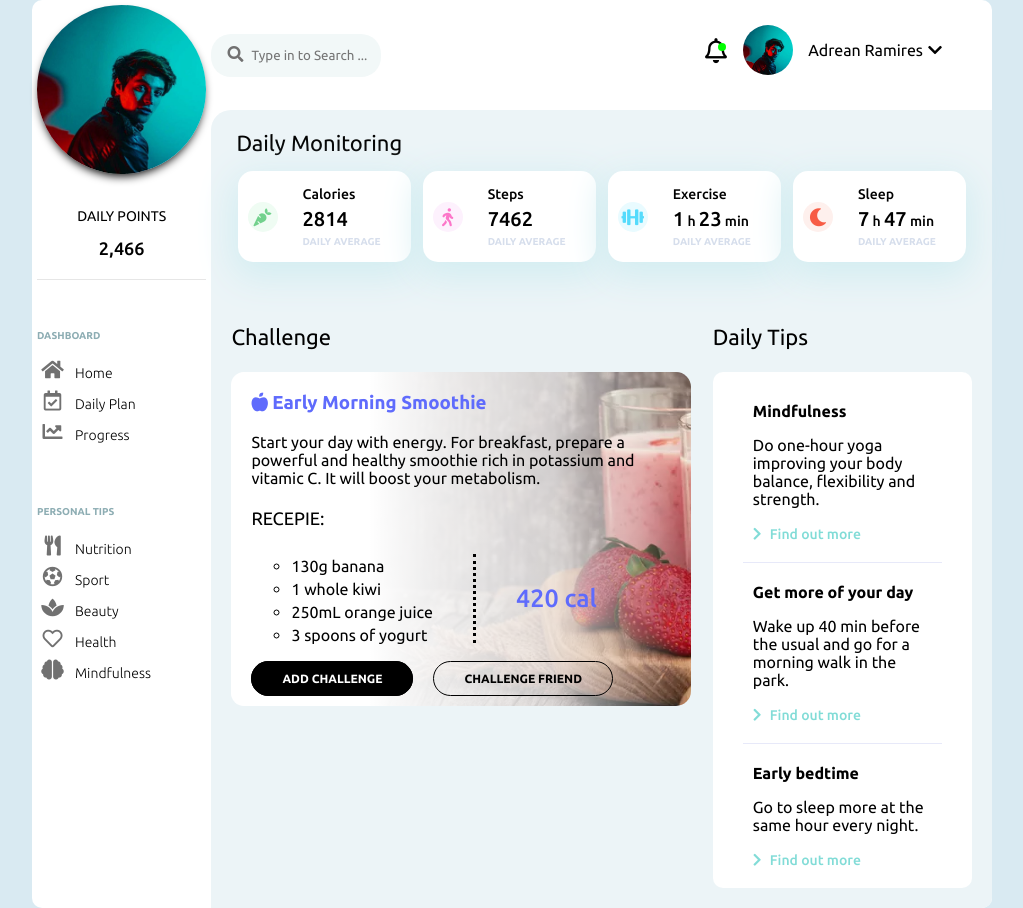
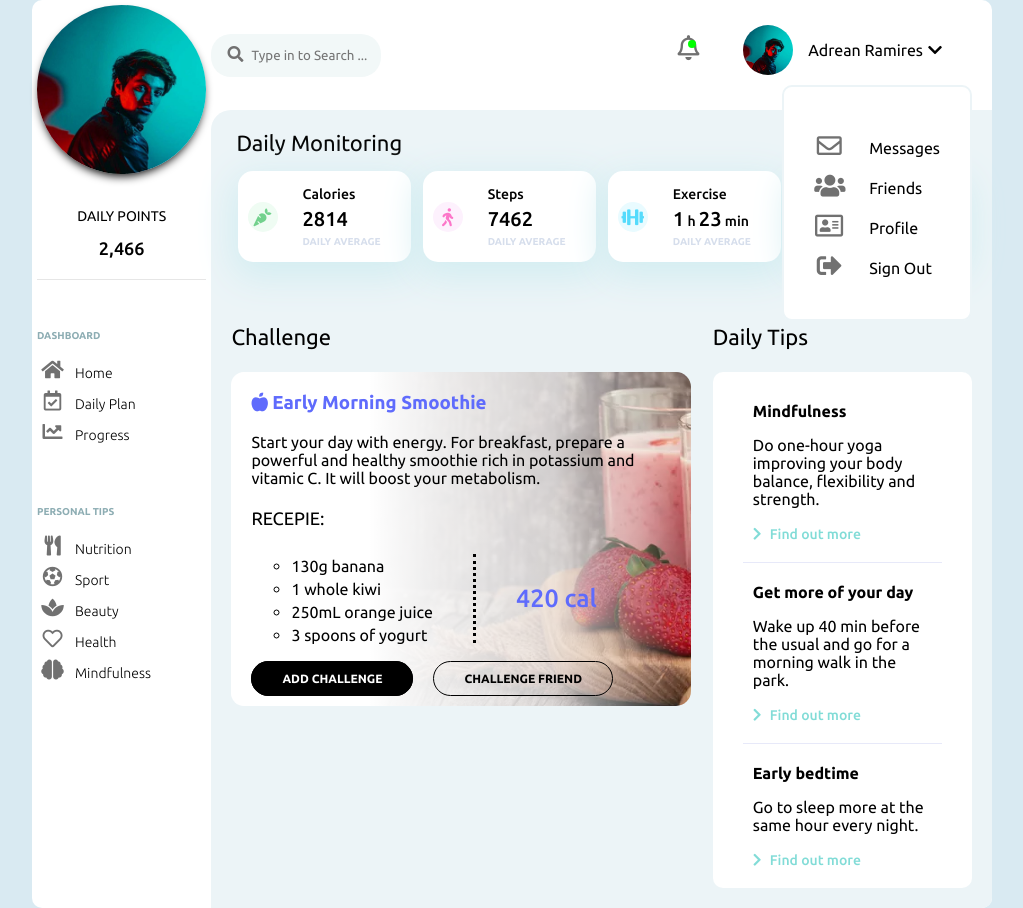
Before and after one commit to AdreanRamires/adreanramires.github.io, a React (Create React App) app: page / in a window 1280 px wide. Shown: the whole page, without its empty margins (128-1151 px from the left). Built offline with nearby package versions, Linux system fonts and the light colour scheme.

Commit message:
profile menu

```diff
--- a/src/main/Header/ProfileMenu.js
+++ b/src/main/Header/ProfileMenu.js
@@ -12,6 +12,38 @@ const ProfileMenu = () => {
       <img src={image} alt="" className={styles["profile-image"]} />
       <p className={styles.username}>Adrean Ramires</p>
       <i className="fas fa-chevron-down"></i>
+
+      <nav className={styles["nav-menu"]}>
+        <ul className={styles["nav-ul"]}>
+          <li className={styles["nav-li"]}>
+            <i className={`${"far fa-envelope"} ${styles.icon}`}></i>
+            <a href="" className={styles.link}>
+              messages
+            </a>
+          </li>
+
+          <li className={styles["nav-li"]}>
+            <i className={`fas fa-users ${styles.icon}`}></i>
+            <a href="" className={styles.link}>
+              friends
+            </a>
+          </li>
+
+          <li className={styles["nav-li"]}>
+            <i className={`far fa-address-card ${styles.icon}`}></i>
+            <a href="" className={styles.link}>
+              profile
+            </a>
+          </li>
+
+          <li className={styles["nav-li"]}>
+            <i className={`fas fa-sign-out-alt ${styles.icon}`}></i>
+            <a href="" className={styles.link}>
+              sign out
+            </a>
+          </li>
+        </ul>
+      </nav>
     </div>
   );
 };
--- a/src/main/Header/ProfileMenu.module.css
+++ b/src/main/Header/ProfileMenu.module.css
@@ -41,6 +41,52 @@
   font-weight: 400;
 }
 
+.nav-menu {
+  display: flex;
+  position: absolute;
+  background: white;
+  border: 2px solid #ecf4f7;
+  border-radius: 10px;
+  z-index: 10;
+  top: 60px;
+  right: 20px;
+  padding: 25px 30px 15px 30px;
+}
+
+.nav-ul {
+  display: flex;
+  flex-direction: column;
+  padding-left: 0;
+}
+
+.nav-li {
+  display: flex;
+  align-items: center;
+  margin: 5px 0;
+}
+
+.nav-li:hover * {
+  color: #de449c;
+}
+
+.icon {
+  text-align: center;
+  width: 30px;
+  height: 30px;
+  font-size: 25px;
+  color: #717171;
+  margin-right: 25px;
+}
+
+.link {
+  color: black;
+  text-transform: capitalize;
+}
+
+.active {
+  display: flex;
+}
+
 @media screen and (max-width: 970px) {
   .profile-image {
     width: 40px;
```
